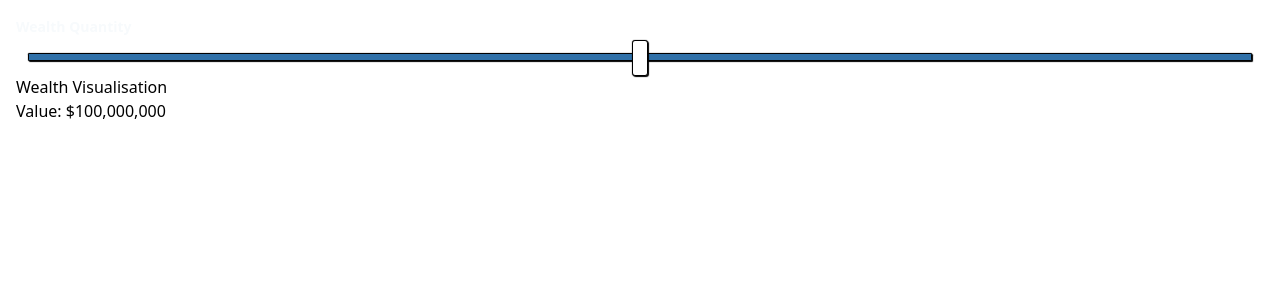
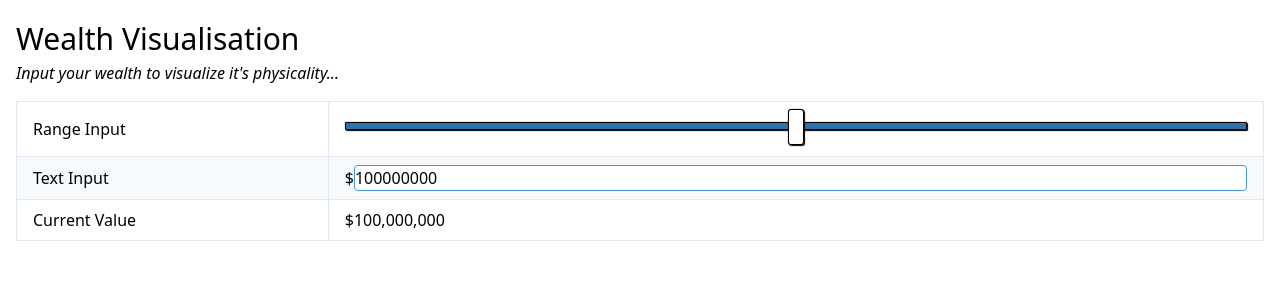
Before and after one commit to benwinding/wealth-visualizer, a Vue app: page / in a window 1280 px wide. Shown: the top 300 px of the page. Built offline with nearby package versions, Linux system fonts and the light colour scheme.

Commit message:
Working well

```diff
--- a/src/App.vue
+++ b/src/App.vue
@@ -1,9 +1,36 @@
 <template>
   <div class="container mx-auto p-4">
-    <range-input v-model="value"></range-input>
-    <p>Wealth Visualisation</p>
+    <p class="text-3xl">Wealth Visualisation</p>
+    <p class="italic mb-4">Input your wealth to visualize it's physicality...</p>
 
-    <h1>Value: ${{ valueLog }}</h1>
+    <table class="table-fixed w-full">
+      <tbody>
+        <tr>
+          <td class="border px-4 py-2 w-1/4">Range Input</td>
+          <td class="border px-4 py-2">
+            <range-input v-model="rangeModel" @change="calculateFromRange"></range-input>
+          </td>
+        </tr>
+        <tr class="bg-gray-100">
+          <td class="border px-4 py-2">Text Input</td>
+          <td class="border px-4 py-2">
+            <div class="flex flex-row items-center" >
+              <span>$</span>
+              <input
+                type="text"
+                v-model="textModel"
+                @change="calculateFromText"
+                class="w-full border border-blue-500 rounded"
+              />
+            </div>
+          </td>
+        </tr>
+        <tr>
+          <td class="border px-4 py-2">Current Value</td>
+          <td class="border px-4 py-2">${{ valueLogFormatted }}</td>
+        </tr>
+      </tbody>
+    </table>
   </div>
 </template>
 
@@ -13,29 +40,65 @@ import Range from "./components/range-input.vue";
 export default {
   name: "app",
   components: {
-    'range-input': Range
+    "range-input": Range
   },
   data() {
     return {
-      value: 50
+      rangeModel: 50,
+      textModel: 100,
+      valueLog: 0
     };
   },
   computed: {
-    valueLog: function() {
-      const position = this.value;
+    valueLogFormatted: function() {
+      return this.valueLog.toLocaleString();
+    }
+  },
+  mounted: function() {
+    this.calculateFromRange();
+  },
+  methods: {
+    calculateFromRange: function() {
+      this.valueLog = this.convertToLog(this.rangeModel);
+      this.textModel = this.valueLog;
+    },
+    calculateFromText: function() {
+      this.valueLog = this.textModel;
+      this.rangeModel = this.convertFromLog(this.textModel);
+      console.log("calculateFromText", {
+        valueLog: this.valueLog,
+        rangeModel: this.rangeModel
+      });
+    },
+    convertFromLog: function(input) {
+      const position = +input;
       // position will be between 0 and 100
       const minp = 0;
       const maxp = 100;
-
       // The result should be between 100 an 10000000
       const minv = Math.log(100);
       const maxv = Math.log(100000000000000);
-
+      // calculate adjustment factor
+      const scale = (maxv - minv) / (maxp - minp);
+      const val = (Math.log(position) - minv) / scale + minp;
+      // position will be between 0 and 100
+      const value = +val;
+      return value;
+    },
+    convertToLog: function(input) {
+      const position = +input;
+      // position will be between 0 and 100
+      const minp = 0;
+      const maxp = 100;
+      // The result should be between 100 an 10000000
+      const minv = Math.log(100);
+      const maxv = Math.log(100000000000000);
       // calculate adjustment factor
       const scale = (maxv - minv) / (maxp - minp);
 
       const val = Math.exp(minv + scale * (position - minp));
-      return (+val.toPrecision(2)).toLocaleString();
+      const value = +val.toPrecision(2);
+      return value;
     }
   }
 };
--- a/src/components/range-input.vue
+++ b/src/components/range-input.vue
@@ -1,11 +1,10 @@
 <template>
   <div class="w-full">
-    <label class="block text-gray-100 text-sm font-bold mb-2" for="wealth_quantity">Wealth Quantity</label>
     <input
-      class="w-full py-2 px-3"
+      class="w-full py-3"
       id="wealth_quantity"
       type="range"
-      v-model="value"
+      v-bind:value="value"
       @input="$emit('change', $event.target.value)"
       min="0"
       max="100"
@@ -15,7 +14,7 @@
 
 <script>
 export default {
-  props: { value: Number },
+  props: ['value'],
   model: {
     prop: "value",
     event: "change"
```
